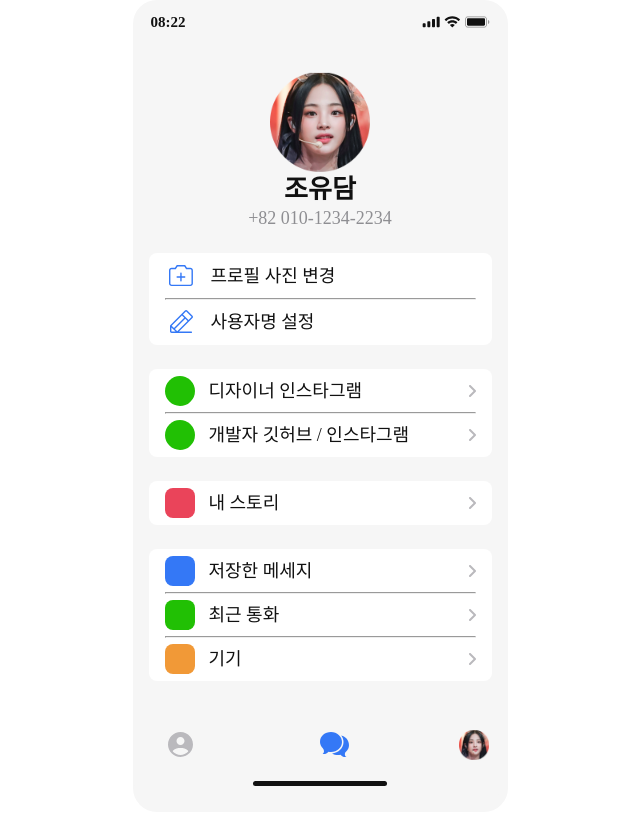
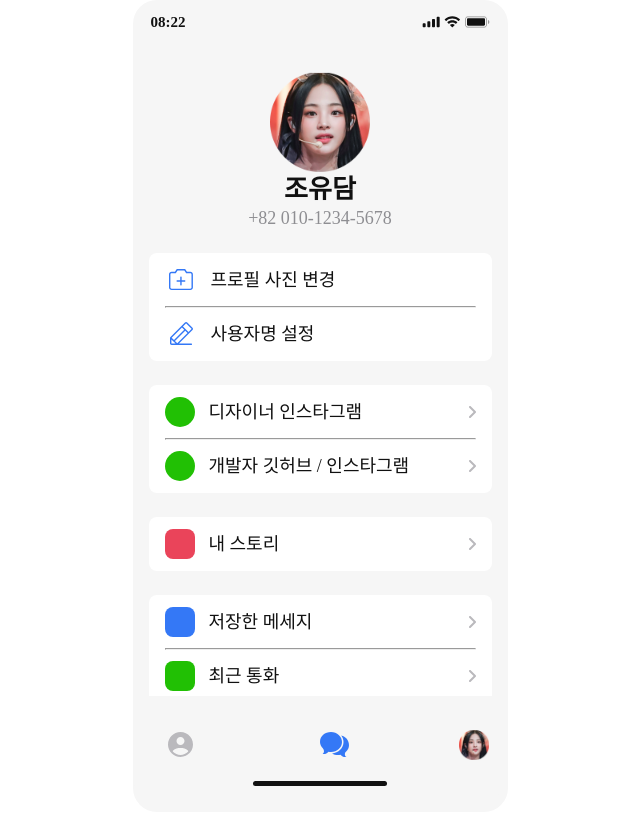
Before and after one commit to CEOS-Developers/react-messenger-19th, a React (Create React App) app: page /settings in a window 1280 px wide. Shown: the whole page, without its empty margins (320-960 px from the left). Built offline with nearby package versions, Linux system fonts and the light colour scheme.

Commit message:
Feat : Settings 완성

```diff
--- a/src/components/Settings/Settings.tsx
+++ b/src/components/Settings/Settings.tsx
@@ -8,12 +8,12 @@ import { ReactComponent as RightArrowIcon } from 'asset/icons/RightArrowIcon.svg
 
 export default function Settings() {
   const userInfo = useSelector((state: RootState) => state.chat.participants.me);
+  const { profileImage, name, phoneNumber } = userInfo;
 
-  const { profileImage, name, phoneNumber } = userInfo;
   return (
     <SettingWrapper>
       <UserInfo>
-        <img src={profileImage} />
+        <img src={profileImage} alt="프로필 이미지" />
         <div>
           <h2 className="name">{name}</h2>
           <p className="phone-number"> +82 {phoneNumber}</p>
@@ -21,56 +21,24 @@ export default function Settings() {
       </UserInfo>
       <SettingsBody>
         <ButtonContainer>
-          <Button>
-            <CameraIcon alt="카메라 모양 아이콘" />
-            프로필 사진 변경
-          </Button>
+          <IconButton icon={<CameraIcon alt="카메라 아이콘" />} label="프로필 사진 변경" />
           <hr />
-          <Button>
-            <PencilIcon alt="연필 모양 아이콘" />
-            사용자명 설정
-          </Button>
+          <IconButton icon={<PencilIcon alt="연필 아이콘" />} label="사용자명 설정" />
         </ButtonContainer>
         <ButtonContainer>
-          <Button>
-            <Eclipse $round $color="green" />
-            디자이너 인스타그램
-            <RightArrowIcon className="arrow-icon" alt="오른쪽 화살표 아이콘" />
-          </Button>
-
+          <IconButton icon={<Eclipse round color="green" />} label="디자이너 인스타그램" hasArrowIcon={true} />
           <hr />
-          <Button>
-            <Eclipse $round $color="green" />
-            개발자 깃허브 / 인스타그램
-            <RightArrowIcon className="arrow-icon" alt="오른쪽 화살표 아이콘" />
-          </Button>
+          <IconButton icon={<Eclipse round color="green" />} label="개발자 깃허브 / 인스타그램" hasArrowIcon={true} />
         </ButtonContainer>
         <ButtonContainer>
-          <Button>
-            <Eclipse $color="red02" />
-            내 스토리
-            <RightArrowIcon className="arrow-icon" alt="오른쪽 화살표 아이콘" />
-          </Button>
+          <IconButton icon={<Eclipse color="red02" />} label="내 스토리" hasArrowIcon={true} />
         </ButtonContainer>
-
         <ButtonContainer>
-          <Button>
-            <Eclipse $color="blue01" />
-            저장한 메세지
-            <RightArrowIcon className="arrow-icon" alt="오른쪽 화살표 아이콘" />
-          </Button>
+          <IconButton icon={<Eclipse color="blue01" />} label="저장한 메세지" hasArrowIcon={true} />
           <hr />
-          <Button>
-            <Eclipse $color="green" />
-            최근 통화
-            <RightArrowIcon className="arrow-icon" alt="오른쪽 화살표 아이콘" />
-          </Button>
+          <IconButton icon={<Eclipse color="green" />} label="최근 통화" hasArrowIcon={true} />
           <hr />
-          <Button>
-            <Eclipse $color="yellow" />
-            기기
-            <RightArrowIcon className="arrow-icon" alt="오른쪽 화살표 아이콘" />
-          </Button>
+          <IconButton icon={<Eclipse color="yellow" />} label="기기" hasArrowIcon={true} />
         </ButtonContainer>
       </SettingsBody>
     </SettingWrapper>
@@ -78,9 +46,8 @@ export default function Settings() {
 }
 
 const SettingWrapper = styled.div`
-  display: flex;
+  ${flexColumn}
   height: 68rem;
-  flex-direction: column;
   gap: 2.5rem;
   padding: 2.8rem 1.6rem;
 `;
@@ -111,15 +78,23 @@ const UserInfo = styled.div`
     line-height: 2rem; /* 111.111% */
   }
 `;
+
+const IconButton = ({ icon, label, hasArrowIcon }: { icon: JSX.Element; label: string; hasArrowIcon?: boolean }) => (
+  <Button>
+    {icon}
+    {label}
+    {hasArrowIcon && <RightArrowIcon className="arrow-icon" alt="오른쪽 화살표 아이콘" />}
+  </Button>
+);
+
 const Button = styled.button`
+  display: flex;
+  height: 4rem;
   width: 100%;
-
   color: var(--black);
-  text-align: center;
   font-size: 1.8rem;
   line-height: 2rem; /* 111.111% */
   gap: 1.4rem;
-  display: flex;
   align-items: center;
 
   .arrow-icon {
@@ -127,16 +102,16 @@ const Button = styled.button`
   }
 `;
 
-const Eclipse = styled.div<{ $round?: boolean; $color: string }>`
+const Eclipse = styled.div<{ round?: boolean; color: string }>`
   width: 3rem;
   height: 3rem;
-  background-color: ${({ $color }) => `var(--${$color})`};
-  border-radius: ${({ $round }) => ($round ? `100%` : '0.8rem')};
+  background-color: var(--${({ color }) => color});
+  border-radius: ${({ round }) => (round ? '100%' : '0.8rem')};
 `;
 
 const ButtonContainer = styled.div`
   ${flexColumn}
-  gap:0.6rem;
+  gap: 0.6rem;
   width: 34.3rem;
   padding: 0.7rem 1.6rem;
   border-radius: 0.8rem;
@@ -145,5 +120,6 @@ const ButtonContainer = styled.div`
 
 const SettingsBody = styled.div`
   ${flexColumn}
-  gap:2.4rem;
+  gap: 2.4rem;
+  overflow: scroll;
 `;
--- a/src/components/common/BottomNavBar.tsx
+++ b/src/components/common/BottomNavBar.tsx
@@ -25,6 +25,7 @@ export default function BottomNavBar() {
 
 const BottomNavBarWrapper = styled.div`
   display: flex;
+
   padding: 0.3rem 1.9rem;
   justify-content: space-between;
 
--- a/src/data/myData.json
+++ b/src/data/myData.json
@@ -2,6 +2,6 @@
   "id": "user0",
   "name": "조유담",
   "profileImage": "/images/Minji.png",
-  "phoneNumber": "010-1234-2234",
+  "phoneNumber": "010-1234-5678",
   "lastAccess": "2024-03-29T20:54:00"
 }
```
